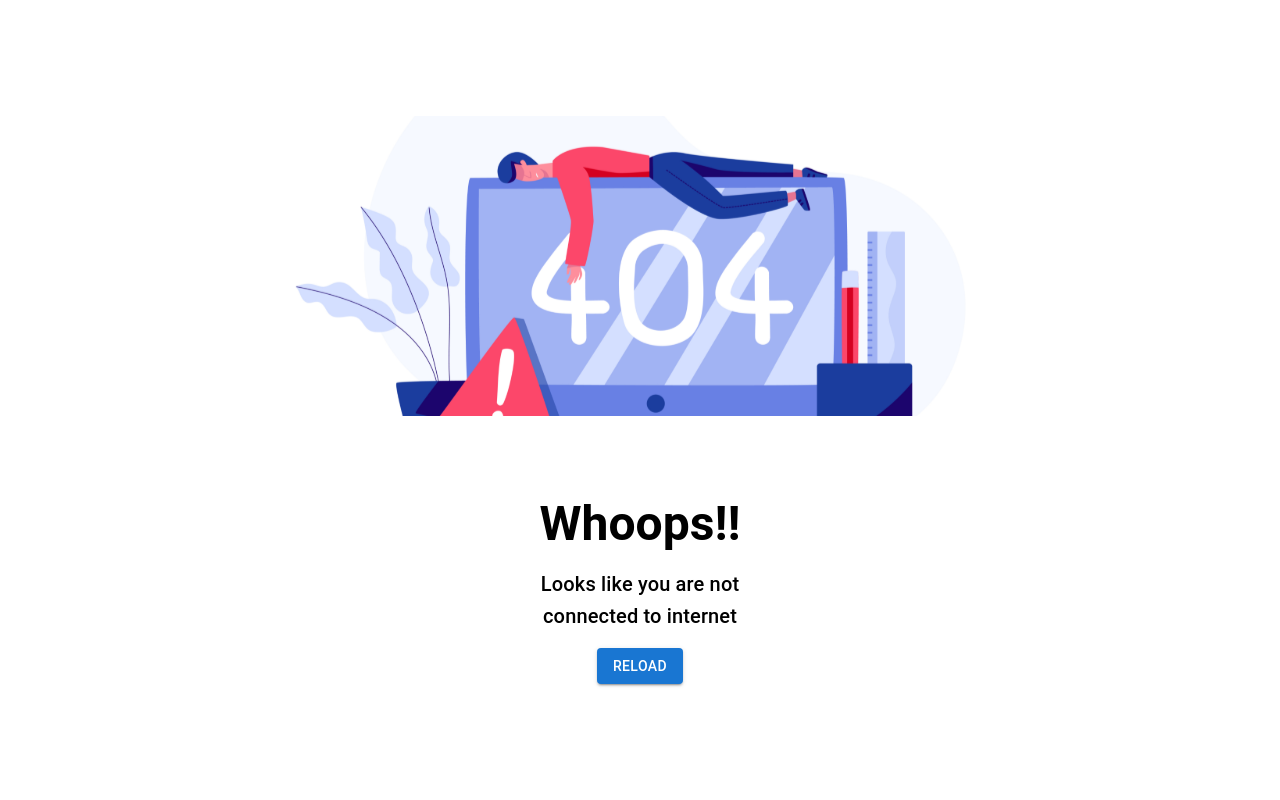
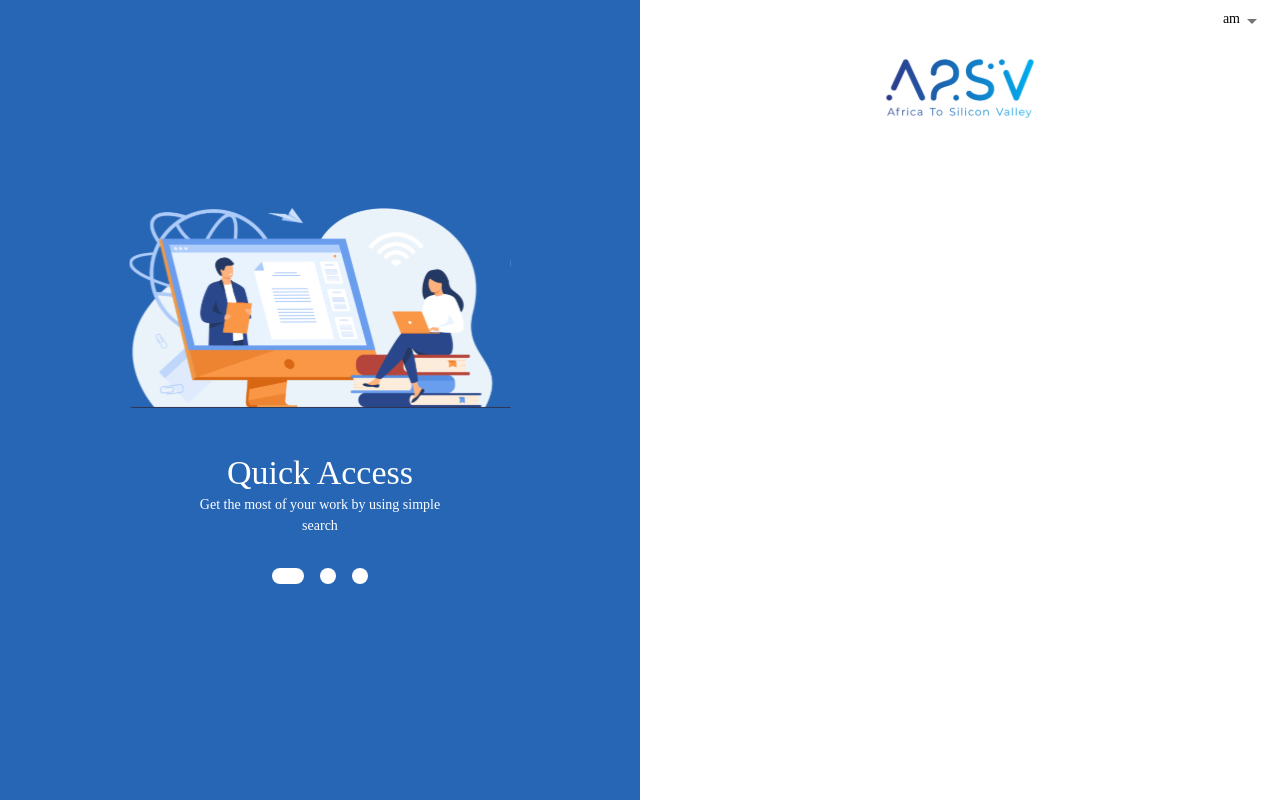
Before and after one commit to nattigy/portal.a2sv, a Next.js app in the folder a2sv_portal_web/: page /auth in a window 1280 px wide. Before the commit this address had no page. Built offline with nearby package versions, Linux system fonts and the light colour scheme.

Commit message:
feat(web): implement authentication layout UI
* feat(web): implement authentication layout UI

* fix(web): fix bug inside package.json

* fix(web): fix bug in package-lock.json

* fix(web): remove unused imports

```diff
--- /dev/null
+++ b/a2sv_portal_web/components/auth/Layout.tsx
@@ -0,0 +1,165 @@
+import React, { ReactNode, useState } from "react";
+import { createTheme, ThemeProvider } from "@mui/material/styles";
+import {
+	Box,
+	FormControl,
+	MenuItem,
+	Grid,
+	Typography,
+	Select,
+} from "@mui/material";
+import Image from "next/image";
+import Rectangle from "./Rectangle";
+
+const theme = createTheme({
+	palette: {
+		primary: {
+			main: "#2766B5",
+		},
+		secondary: {
+			main: "#fff",
+		},
+		text: {
+			primary: "#000",
+			secondary: "#fff",
+		},
+	},
+	typography: {
+		fontFamily: "Poppins",
+		body1: {
+			fontSize: 14,
+		},
+	},
+});
+
+type LayoutProps = {
+	children: ReactNode;
+};
+const Layout = (props: LayoutProps) => {
+	const [language, setLanguage] = useState("Amh");
+	return (
+		<ThemeProvider theme={theme}>
+			<Grid
+				container
+				sx={{
+					height: "100vh",
+					minHeight: "40vh",
+				}}
+			>
+				<Grid
+					item
+					xs={12}
+					lg={6}
+					sx={{
+						bgcolor: "primary.main",
+						display: "flex",
+						justifyContent: "center",
+						alignItems: "center",
+						p: 2,
+					}}
+				>
+					<Box>
+						<Image
+							src={"/assets/imgs/asset1.svg"}
+							height={200}
+							width={500}
+							alt='asset1'
+						/>
+						<Box
+							sx={{
+								mt: 5,
+								width: 250,
+								textAlign: "center",
+								mx: "auto",
+							}}
+						>
+							<Typography variant='h4' sx={{ color: "text.secondary" }}>
+								Quick Access
+							</Typography>
+							<Typography sx={{ color: "text.secondary" }}>
+								Get the most of your work by using simple search
+							</Typography>
+						</Box>
+						<Box
+							sx={{
+								display: "flex",
+								justifyContent: "center",
+								mt: 3,
+							}}
+						>
+							<Rectangle
+								color='#fff'
+								padx={2}
+								pady={1}
+								margin={1}
+								borderRadius={2}
+							/>
+							<Rectangle
+								color='#fff'
+								padx={1}
+								pady={1}
+								margin={1}
+								borderRadius={2}
+							/>
+							<Rectangle
+								color='#fff'
+								padx={1}
+								pady={1}
+								margin={1}
+								borderRadius={2}
+							/>
+						</Box>
+					</Box>
+				</Grid>
+				<Grid item xs={12} lg={6} sx={{ p: 1 }}>
+					<Box
+						sx={{
+							display: "flex",
+							justifyContent: "end",
+							alignItems: "center",
+						}}
+					>
+						<FormControl sx={{ mx: 1 }} size='small'>
+							<Select
+								variant='standard'
+								disableUnderline
+								labelId='locale-select-label'
+								id='locale'
+								value={language}
+								onChange={(event) => {
+									setLanguage(event.target.value);
+								}}
+							>
+								<MenuItem value={"Amh"}>am</MenuItem>
+								<MenuItem value={"Eng"}>en</MenuItem>
+								<MenuItem value={"Arb"}>ar</MenuItem>
+							</Select>
+						</FormControl>
+					</Box>
+					<Box
+						sx={{
+							display: "flex",
+							flexDirection: "column",
+							justifyContent: "space-between",
+							alignItems: "center",
+							maxHeight: "80vh",
+							minHeight: "45vh",
+							my: 3,
+						}}
+					>
+						<Box sx={{ display: "flex", justifyContent: "center" }}>
+							<Image
+								src={"/assets/imgs/logo.svg"}
+								height={60}
+								width={150}
+								alt='asset1'
+							/>
+						</Box>
+						{props.children}
+					</Box>
+				</Grid>
+			</Grid>
+		</ThemeProvider>
+	);
+};
+export default Layout;
--- /dev/null
+++ b/a2sv_portal_web/components/auth/Rectangle.tsx
@@ -0,0 +1,22 @@
+import { Box, SxProps } from "@mui/material";
+
+type Props = {
+	color: string;
+	padx: number;
+	pady: number;
+	margin: number;
+	borderRadius: number;
+};
+
+const Rectangel = (myProps: Props) => {
+	const props: SxProps = {
+		bgcolor: myProps.color,
+		px: myProps.padx,
+		py: myProps.pady,
+		m: myProps.margin,
+		borderRadius: myProps.borderRadius,
+	};
+	return <Box sx={{ ...props }}></Box>;
+};
+
+export default Rectangel;
--- /dev/null
+++ b/a2sv_portal_web/pages/auth/index.tsx
@@ -0,0 +1,12 @@
+import type { NextPage } from "next";
+import Layout from "../../components/auth/Layout";
+
+const AuthPage: NextPage = () => {
+	return (
+		<Layout>
+			<></>
+		</Layout>
+	);
+};
+
+export default AuthPage;
```
Also changed, not shown: a2sv_portal_web/public/assets/imgs/asset1.svg (added), a2sv_portal_web/public/assets/imgs/logo.svg (added).
